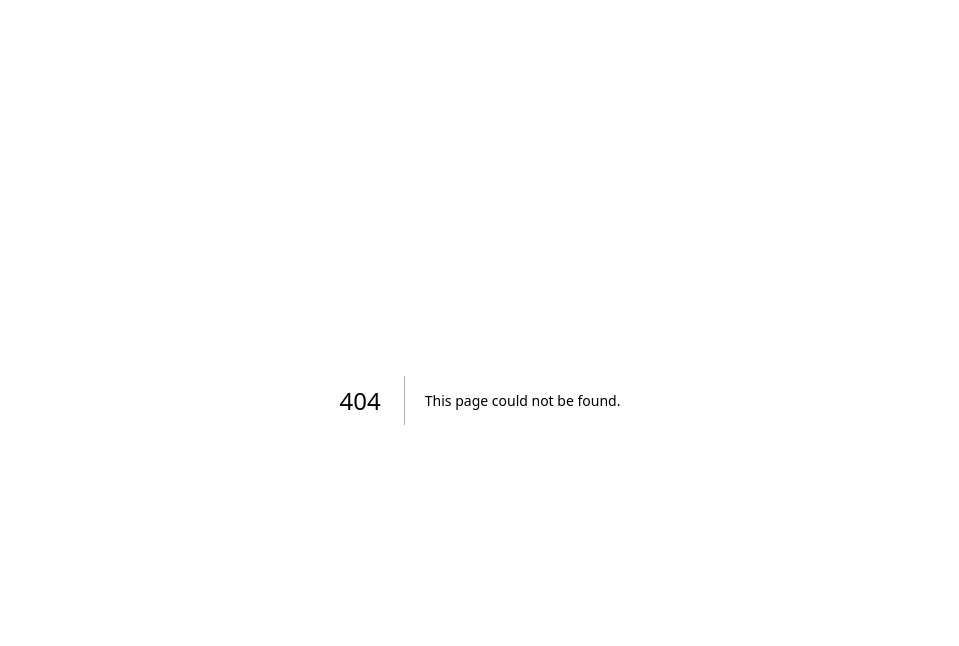
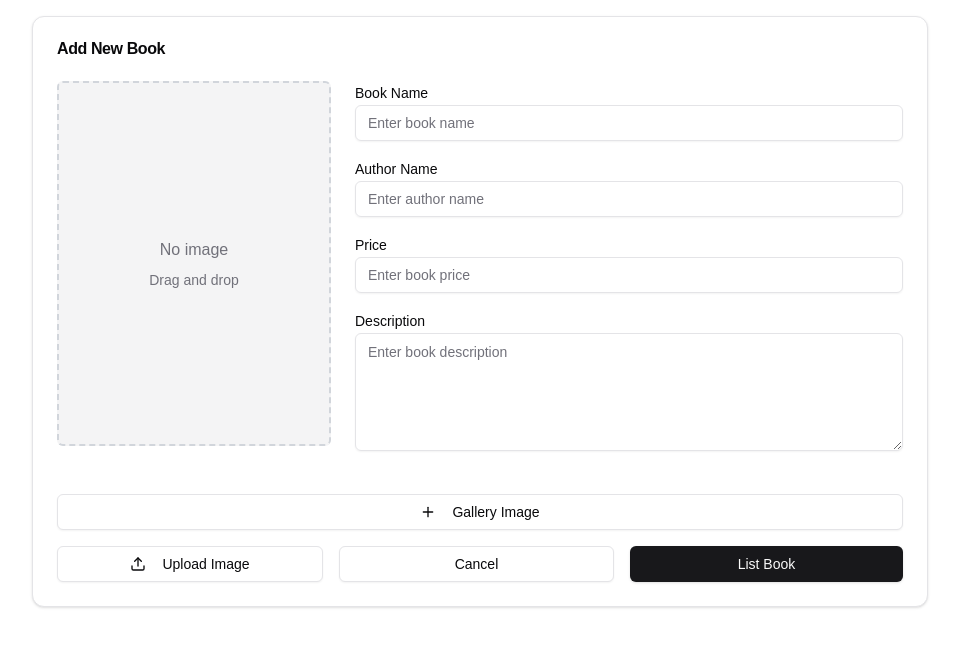
Before and after one commit to ayan15888/bms, a Next.js app in the folder bms/: page /post in a window 1280 px wide. Before the commit this address had no page. Shown: the top 646 px of the page, without its empty margins (160-1119 px from the left). Built offline with nearby package versions, Linux system fonts and the light colour scheme.

Commit message:
route_change(post)

```diff
--- /dev/null
+++ b/bms/app/post/page.tsx
@@ -0,0 +1,10 @@
+import ListBookPage from '@/components/list-book-page'
+import React from 'react'
+
+export default function ListPage() {
+  return (
+    <main>
+      <ListBookPage/>
+    </main>
+  )
+}
```
